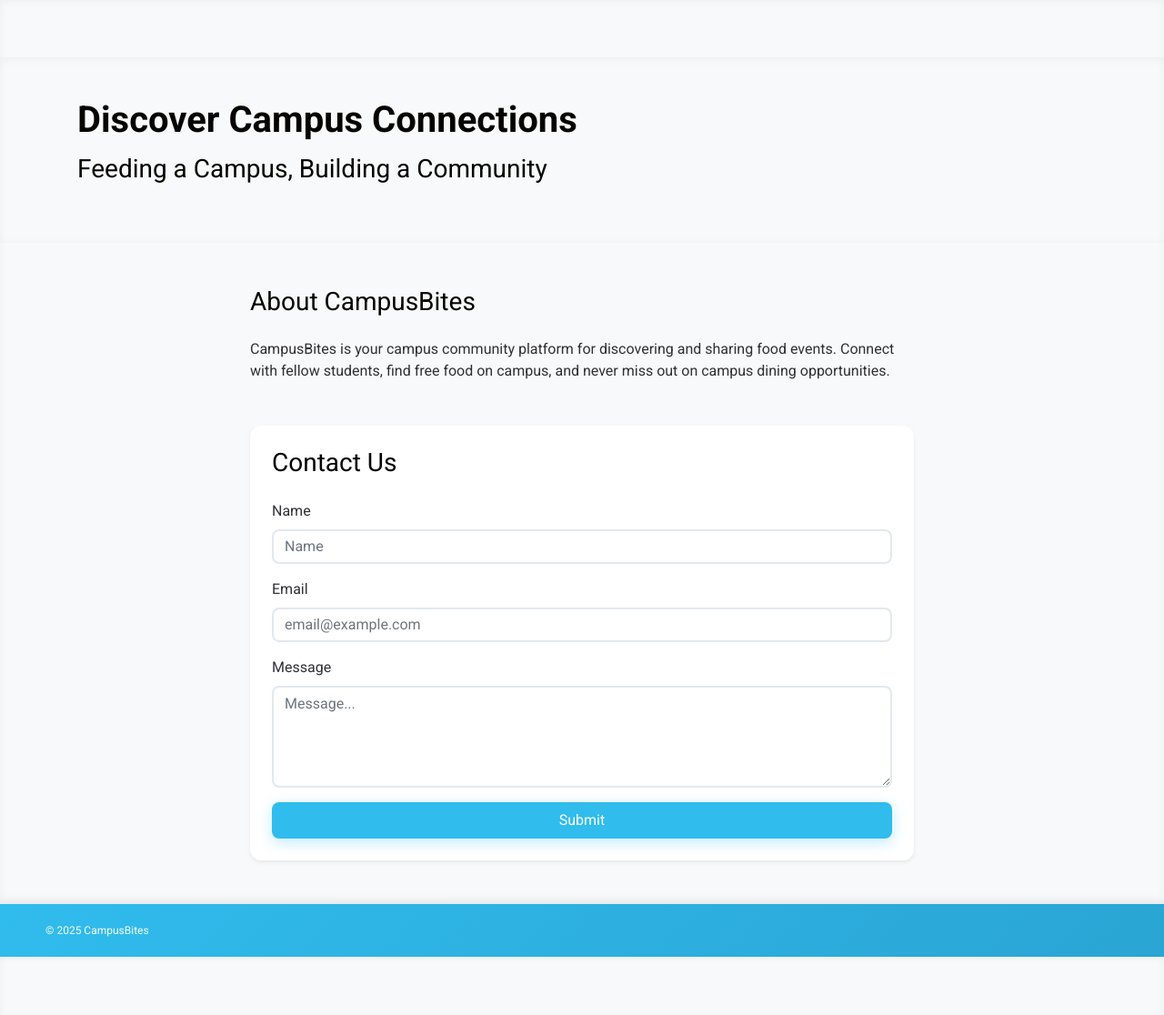
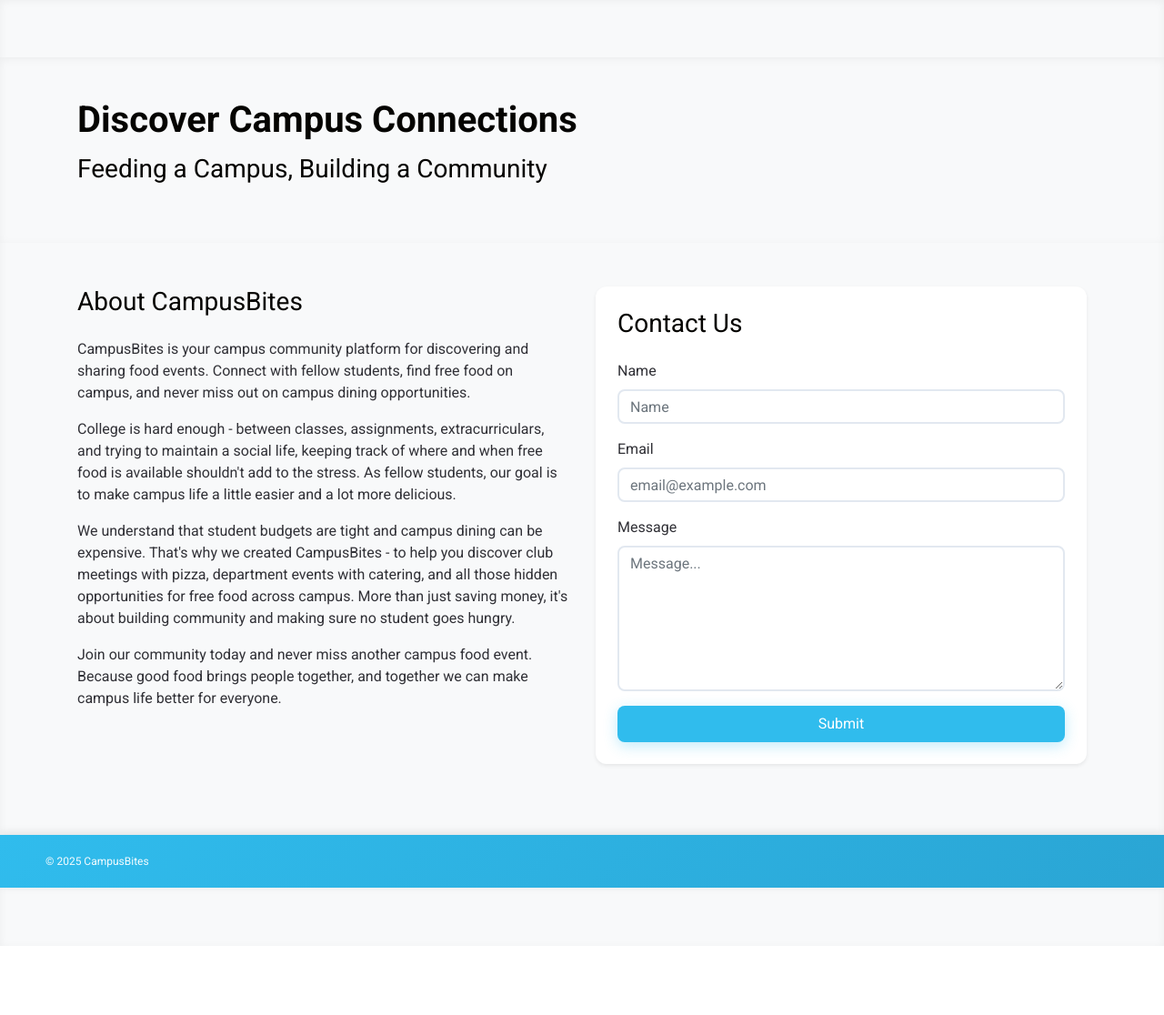
Before and after one commit to Pilot-Boi/CampusBites, a Django app: template templates/about.html in a window 1280 px wide. Shown: the part 89-1205 px from the top of the page at 91% size. After the commit the page ends 1129 px from the top, so only its background shows below. Run offline with Django 5.2, Linux system fonts and the light colour scheme; the template is opened without the code that fills it, so the values that code supplies are empty; parts of the project's set-up code (start-up, migrations or seed data) failed here and were passed over; some libraries are stand-ins or nearby versions.

Commit message:
Changed about.html format, added content

```diff
--- a/templates/about.html
+++ b/templates/about.html
@@ -65,20 +65,34 @@
                 </div>
         </section>
         <section class="container my-5">
-                <div class="row justify-content-center">
-                        <div class="col-sm-8">
-                                <!-- About Content -->
-                                <div class="mb-5">
+                <div class="row">
+                        <!-- About Content - Left Side -->
+                        <div class="col-md-6">
                                 <h3 class="mb-4">About CampusBites</h3>
                                 <!-- TODO: INSERT CAMPUS PHOTO -->
-                                        <p>
-                                                <!-- TODO: INSERT DESCRIPTION -->
+                                <p class="mb-3">
                                         CampusBites is your campus community platform for discovering and sharing food events.
                                         Connect with fellow students, find free food on campus, and never miss out on campus dining opportunities.
                                 </p>
+                                <p class="mb-3">
+                                        College is hard enough - between classes, assignments, extracurriculars, and trying to maintain a social life,
+                                        keeping track of where and when free food is available shouldn't add to the stress. As fellow students, our goal
+                                        is to make campus life a little easier and a lot more delicious.
+                                </p>
+                                <p class="mb-3">
+                                        We understand that student budgets are tight and campus dining can be expensive. That's why we created CampusBites -
+                                        to help you discover club meetings with pizza, department events with catering, and all those hidden opportunities
+                                        for free food across campus. More than just saving money, it's about building community and making sure no student
+                                        goes hungry.
+                                </p>
+                                <p>
+                                        Join our community today and never miss another campus food event. Because good food brings people together,
+                                        and together we can make campus life better for everyone.
+                                </p>
                         </div>
 
-                                <!-- Contact Form -->
+                        <!-- Contact Form - Right Side -->
+                        <div class="col-md-6">
                                 <div class="card shadow-sm rounded-3 p-4">
                                         <h3 class="mb-4">Contact Us</h3>
                                         <form action="/submit-form" method="post">
@@ -100,7 +114,7 @@
                                                 <!-- Message text -->
                                                 <div class="mb-3">
                                                         <label for="message" class="form-label">Message</label>
-                                                        <textarea class="form-control" id="message" name="message" rows="4"
+                                                        <textarea class="form-control" id="message" name="message" rows="6"
                                                                 placeholder="Message..." required></textarea>
                                                 </div>
 
--- a/templates/calendar.html
+++ b/templates/calendar.html
@@ -33,13 +33,11 @@
                                         <a class="nav-link d-inline" href="{% url 'web-login' %}">Login</a>
                                         <a class="nav-link d-inline" href="{% url 'web-register' %}">Register</a>
                                         <a class="nav-link d-inline" href="{% url 'web-about' %}">About</a>
-                                        <a class="nav-link d-inline" href="{% url 'web-contact' %}">Contact</a>
                                 </div>
                                 <div class="d-none" data-nav-auth>
                                         <a class="nav-link d-inline" href="{% url 'web-calendar' %}">Calendar</a>
                                         <a class="nav-link d-inline" href="{% url 'web-events' %}">Events</a>
                                         <a class="nav-link d-inline" href="{% url 'web-about' %}">About</a>
-                                        <a class="nav-link d-inline" href="{% url 'web-contact' %}">Contact</a>
                                         <a class="nav-link d-inline p-0" href="{% url 'web-profile' %}"
                                                 style="vertical-align: middle;">
                                                 <img src="{% static 'images/default-avatar.png' %}" alt="Profile"
--- a/templates/create_event.html
+++ b/templates/create_event.html
@@ -31,13 +31,11 @@
                     <a class="nav-link d-inline" href="{% url 'web-login' %}">Login</a>
                     <a class="nav-link d-inline" href="{% url 'web-register' %}">Register</a>
                     <a class="nav-link d-inline" href="{% url 'web-about' %}">About</a>
-                    <a class="nav-link d-inline" href="{% url 'web-contact' %}">Contact</a>
                 </div>
                 <div class="d-none" data-nav-auth>
                     <a class="nav-link d-inline" href="{% url 'web-calendar' %}">Calendar</a>
                     <a class="nav-link d-inline" href="{% url 'web-events' %}">Events</a>
                     <a class="nav-link d-inline" href="{% url 'web-about' %}">About</a>
-                    <a class="nav-link d-inline" href="{% url 'web-contact' %}">Contact</a>
                     <a class="nav-link d-inline p-0" href="{% url 'web-profile' %}" style="vertical-align: middle;">
                         <img src="{% static 'images/default-avatar.png' %}" alt="Profile" class="rounded-circle"
                             style="width: 32px; height: 32px; object-fit: cover;" data-profile-picture>
--- a/templates/events.html
+++ b/templates/events.html
@@ -32,13 +32,11 @@
                                         <a class="nav-link d-inline" href="{% url 'web-login' %}">Login</a>
                                         <a class="nav-link d-inline" href="{% url 'web-register' %}">Register</a>
                                         <a class="nav-link d-inline" href="{% url 'web-about' %}">About</a>
-                                        <a class="nav-link d-inline" href="{% url 'web-contact' %}">Contact</a>
                                 </div>
                                 <div class="d-none" data-nav-auth>
                                         <a class="nav-link d-inline" href="{% url 'web-calendar' %}">Calendar</a>
                                         <a class="nav-link d-inline" href="{% url 'web-events' %}">Events</a>
                                         <a class="nav-link d-inline" href="{% url 'web-about' %}">About</a>
-                                        <a class="nav-link d-inline" href="{% url 'web-contact' %}">Contact</a>
                                         <a class="nav-link d-inline p-0" href="{% url 'web-profile' %}"
                                                 style="vertical-align: middle;">
                                                 <img src="{% static 'images/default-avatar.png' %}" alt="Profile"
--- a/templates/profile.html
+++ b/templates/profile.html
@@ -33,13 +33,11 @@
                                                 <a class="nav-link d-inline" href="{% url 'web-login' %}">Login</a>
                                                 <a class="nav-link d-inline" href="{% url 'web-register' %}">Register</a>
                                                 <a class="nav-link d-inline" href="{% url 'web-about' %}">About</a>
-                                                <a class="nav-link d-inline" href="{% url 'web-contact' %}">Contact</a>
                                         </div>
                                         <div class="d-none" data-nav-auth>
                                                 <a class="nav-link d-inline" href="{% url 'web-calendar' %}">Calendar</a>
                                                 <a class="nav-link d-inline" href="{% url 'web-events' %}">Events</a>
                                                 <a class="nav-link d-inline" href="{% url 'web-about' %}">About</a>
-                                                <a class="nav-link d-inline" href="{% url 'web-contact' %}">Contact</a>
                                                 <a class="nav-link d-inline p-0" href="{% url 'web-profile' %}"
                                                         style="vertical-align: middle;">
                                                         <img src="{% static 'images/default-avatar.png' %}" alt="Profile"
--- a/templates/profile_friends.html
+++ b/templates/profile_friends.html
@@ -33,13 +33,11 @@
                                         <a class="nav-link d-inline" href="{% url 'web-login' %}">Login</a>
                                         <a class="nav-link d-inline" href="{% url 'web-register' %}">Register</a>
                                         <a class="nav-link d-inline" href="{% url 'web-about' %}">About</a>
-                                        <a class="nav-link d-inline" href="{% url 'web-contact' %}">Contact</a>
                                 </div>
                                 <div class="d-none" data-nav-auth>
                                         <a class="nav-link d-inline" href="{% url 'web-calendar' %}">Calendar</a>
                                         <a class="nav-link d-inline" href="{% url 'web-events' %}">Events</a>
                                         <a class="nav-link d-inline" href="{% url 'web-about' %}">About</a>
-                                        <a class="nav-link d-inline" href="{% url 'web-contact' %}">Contact</a>
                                         <a class="nav-link d-inline p-0" href="{% url 'web-profile' %}"
                                                 style="vertical-align: middle;">
                                                 <img src="{% static 'images/default-avatar.png' %}" alt="Profile"
--- a/templates/profile_messages.html
+++ b/templates/profile_messages.html
@@ -33,13 +33,11 @@
                                         <a class="nav-link d-inline" href="{% url 'web-login' %}">Login</a>
                                         <a class="nav-link d-inline" href="{% url 'web-register' %}">Register</a>
                                         <a class="nav-link d-inline" href="{% url 'web-about' %}">About</a>
-                                        <a class="nav-link d-inline" href="{% url 'web-contact' %}">Contact</a>
                                 </div>
                                 <div class="d-none" data-nav-auth>
                                         <a class="nav-link d-inline" href="{% url 'web-calendar' %}">Calendar</a>
                                         <a class="nav-link d-inline" href="{% url 'web-events' %}">Events</a>
                                         <a class="nav-link d-inline" href="{% url 'web-about' %}">About</a>
-                                        <a class="nav-link d-inline" href="{% url 'web-contact' %}">Contact</a>
                                         <a class="nav-link d-inline p-0" href="{% url 'web-profile' %}"
                                                 style="vertical-align: middle;">
                                                 <img src="{% static 'images/default-avatar.png' %}" alt="Profile"
--- a/templates/profile_settings.html
+++ b/templates/profile_settings.html
@@ -33,13 +33,11 @@
                                         <a class="nav-link d-inline" href="{% url 'web-login' %}">Login</a>
                                         <a class="nav-link d-inline" href="{% url 'web-register' %}">Register</a>
                                         <a class="nav-link d-inline" href="{% url 'web-about' %}">About</a>
-                                        <a class="nav-link d-inline" href="{% url 'web-contact' %}">Contact</a>
                                 </div>
                                 <div class="d-none" data-nav-auth>
                                         <a class="nav-link d-inline" href="{% url 'web-calendar' %}">Calendar</a>
                                         <a class="nav-link d-inline" href="{% url 'web-events' %}">Events</a>
                                         <a class="nav-link d-inline" href="{% url 'web-about' %}">About</a>
-                                        <a class="nav-link d-inline" href="{% url 'web-contact' %}">Contact</a>
                                         <a class="nav-link d-inline p-0" href="{% url 'web-profile' %}"
                                                 style="vertical-align: middle;">
                                                 <img src="{% static 'images/default-avatar.png' %}" alt="Profile"
```
Lines whose indentation alone changed are shown as unchanged.
